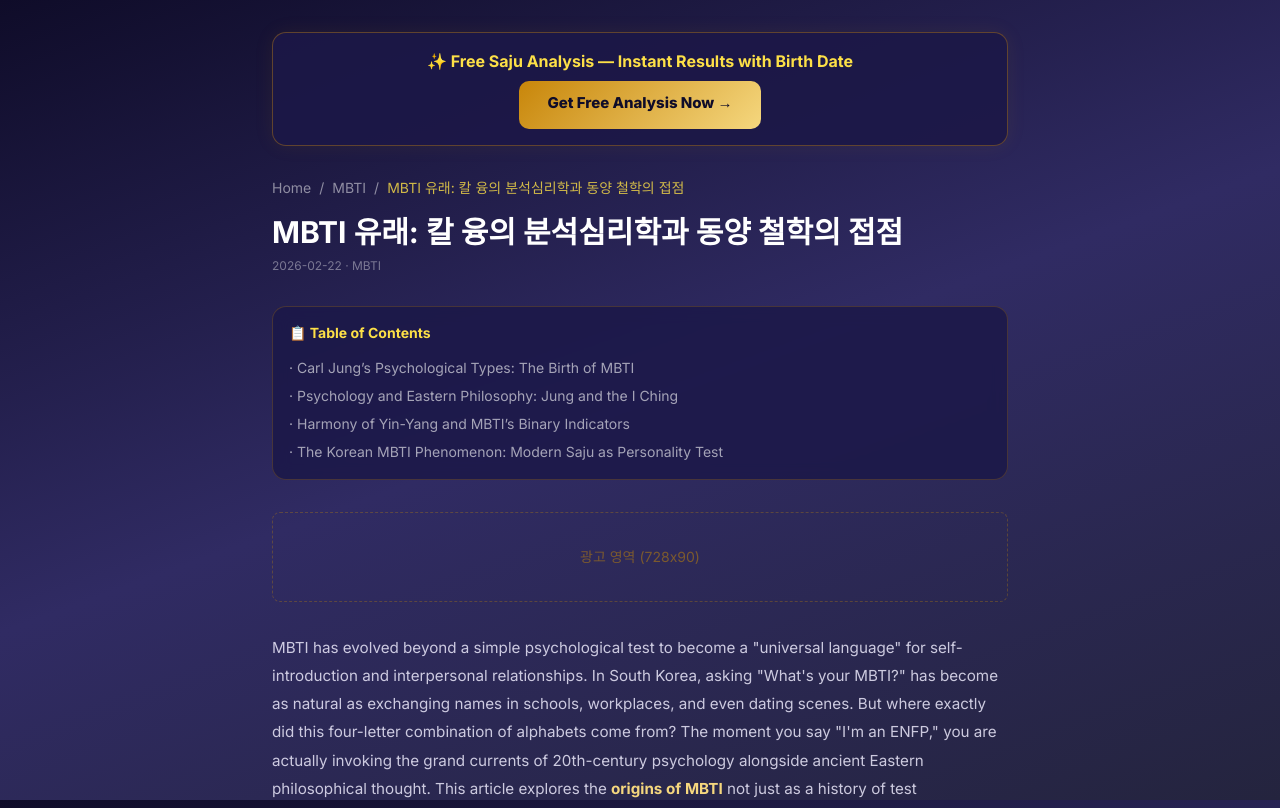
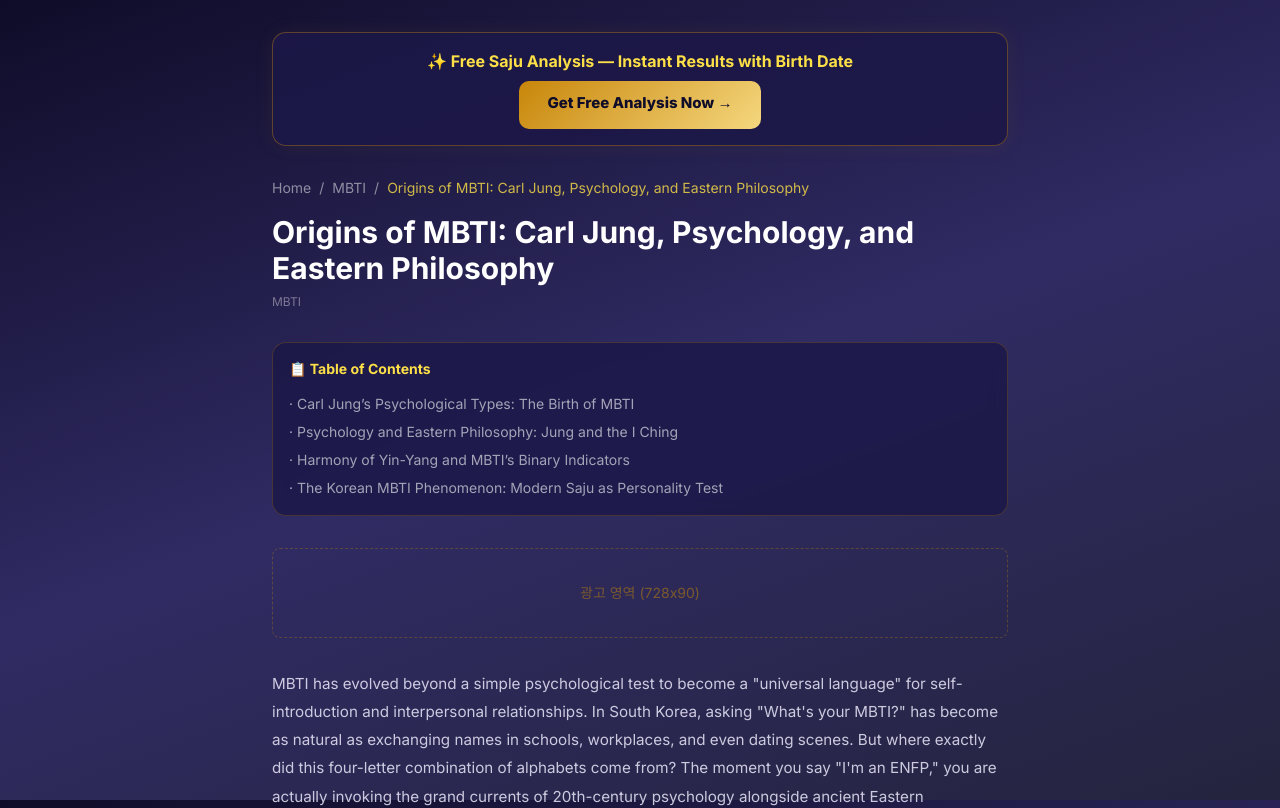
Before and after one commit to hajjanggun-cyber/sazupalza, a Next.js app: page /en/mbti/intro in a window 1280 px wide. Shown: the top 808 px of the page. Built offline with nearby package versions, Linux system fonts and the light colour scheme.

Commit message:
style: localize category names, titles and remove date in blog pages

```diff
--- a/components/BlogPostPage.tsx
+++ b/components/BlogPostPage.tsx
@@ -2,12 +2,12 @@
 import AdSense from './AdSense';
 import { BlogPost } from '@/lib/blog/types';
 
-const categoryName: Record<string, string> = {
-  saju: '사주팔자',
-  seongmyeong: '성명학',
-  gwansang: '관상학',
-  mbti: 'MBTI',
-  bokhap: '복합분석',
+const categoryName: Record<string, Record<string, string>> = {
+  saju: { ko: '사주팔자', en: 'Four Pillars' },
+  seongmyeong: { ko: '성명학', en: 'Name Reading' },
+  gwansang: { ko: '관상학', en: 'Face Reading' },
+  mbti: { ko: 'MBTI', en: 'MBTI' },
+  bokhap: { ko: '복합분석', en: 'Compatibility' },
 };
 
 interface Props {
@@ -17,8 +17,12 @@
 
 export default function BlogPostPage({ post, locale }: Props) {
   const isKo = locale === 'ko';
+  const displayLocale = isKo ? 'ko' : 'en';
   const baseUrl = 'https://sajupalza.cc';
   const postUrl = `${baseUrl}/${locale}/${post.category}/${post.slug}`;
+
+  // 언어별 제목 선택 (본문용)
+  const displayTitle = isKo ? post.title : (post.seoTitleEn || post.title);
 
   // 언어별 메타데이터 선택
   const seoTitle = (isKo ? post.seoTitle : (post.seoTitleEn || post.seoTitle));
@@ -33,8 +37,8 @@
     headline: seoTitle,
     description: description,
     datePublished: post.publishedAt,
-    author: { '@type': 'Organization', name: '사주팔자닷컴' },
-    publisher: { '@type': 'Organization', name: '사주팔자닷컴' },
+    author: { '@type': 'Organization', name: isKo ? '사주팔자닷컴' : 'SajuPalza.cc' },
+    publisher: { '@type': 'Organization', name: isKo ? '사주팔자닷컴' : 'SajuPalza.cc' },
     url: postUrl,
     keywords: keywords.join(', '),
   };
@@ -44,8 +48,8 @@
     '@type': 'BreadcrumbList',
     itemListElement: [
       { '@type': 'ListItem', position: 1, name: isKo ? '홈' : 'Home', item: `${baseUrl}/${locale}` },
-      { '@type': 'ListItem', position: 2, name: categoryName[post.category], item: `${baseUrl}/${locale}/${post.category}` },
-      { '@type': 'ListItem', position: 3, name: post.title, item: postUrl },
+      { '@type': 'ListItem', position: 2, name: categoryName[post.category][displayLocale], item: `${baseUrl}/${locale}/${post.category}` },
+      { '@type': 'ListItem', position: 3, name: displayTitle, item: postUrl },
     ],
   };
 
@@ -81,14 +85,14 @@
         <nav className="text-sm text-white/50 mb-4 flex gap-2">
           <Link href={`/${locale}`} className="hover:text-yellow-300">{isKo ? '홈' : 'Home'}</Link>
           <span>/</span>
-          <Link href={`/${locale}/${post.category}`} className="hover:text-yellow-300">{categoryName[post.category]}</Link>
+          <Link href={`/${locale}/${post.category}`} className="hover:text-yellow-300">{categoryName[post.category][displayLocale]}</Link>
           <span>/</span>
-          <span className="text-yellow-300/80">{post.title}</span>
+          <span className="text-yellow-300/80">{displayTitle}</span>
         </nav>
 
-        {/* 제목 + 날짜 */}
-        <h1 className="text-2xl md:text-3xl font-bold text-white mb-2 leading-snug">{post.title}</h1>
-        <p className="text-white/40 text-xs mb-8">{post.publishedAt} · {categoryName[post.category]}</p>
+        {/* 제목 (날짜 제거됨) */}
+        <h1 className="text-2xl md:text-3xl font-bold text-white mb-2 leading-snug">{displayTitle}</h1>
+        <p className="text-white/40 text-xs mb-8">{categoryName[post.category][displayLocale]}</p>
 
         {/* 목차 */}
         {toc.length > 0 && (
```
